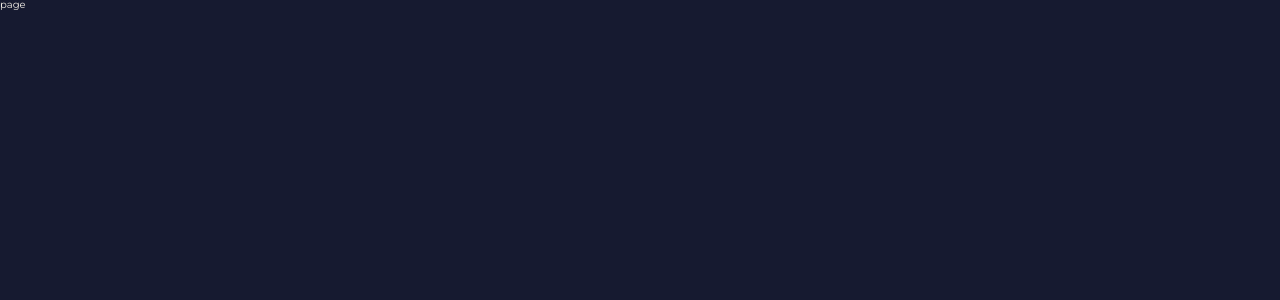
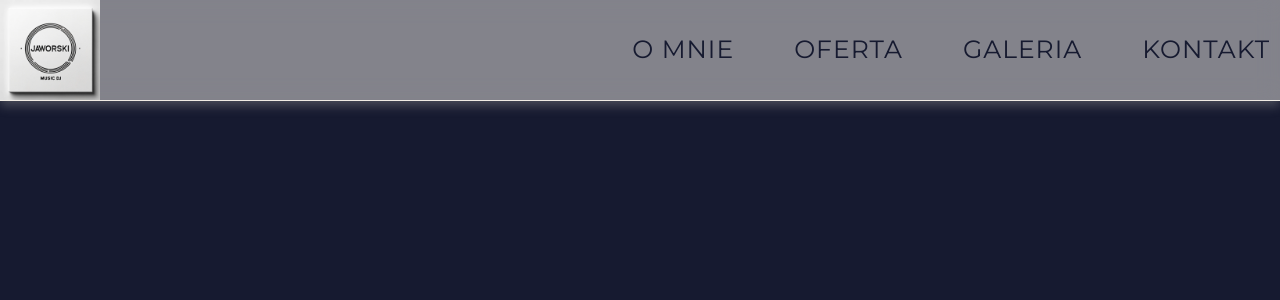
Before and after one commit to patryk-pi/Baby_Feed, a Next.js app: page /oferta in a window 1280 px wide. Shown: the top 300 px of the page. Built offline with nearby package versions, Linux system fonts and the light colour scheme.

Commit message:
changes in Video Component

```diff
--- a/src/app/oferta/page.tsx
+++ b/src/app/oferta/page.tsx
@@ -1,4 +1,6 @@
+import Navbar from "@/components/Navbar/Navbar";
+
 const page = () => {
-    return <div>page</div>;
+    return <Navbar />;
 };
 export default page;
--- a/src/components/AboutMePage/Components/Hero/_hero.scss
+++ b/src/components/AboutMePage/Components/Hero/_hero.scss
@@ -1,7 +1,7 @@
 .abouthero {
     background-image: linear-gradient(
         $color-primary 0%,
-        rgba(22, 26, 48, 0.8) 20%
+        rgba(22, 26, 48, 0.8) 40%
     );
     padding-top: 3rem;
     border-bottom-right-radius: 12rem;
--- a/src/components/Navbar/Navbar.tsx
+++ b/src/components/Navbar/Navbar.tsx
@@ -19,7 +19,7 @@ const Navbar = () => {
             if (currentScrollPosition < previousScrollPosition)
                 setHidden(false);
 
-            previousScrollPosition = currentScrollPosition;
+
         });
     }, []);
 
--- a/src/components/Video/_video.scss
+++ b/src/components/Video/_video.scss
@@ -7,8 +7,7 @@
     &__container {
         position: relative;
         height: 100vh;
-        // border: 10px solid red;
-
+        min-height: -webkit-fill-available;
         // overflow-y: hidden; /* Hide vertical overflow at the bottom */
     }
 
```
